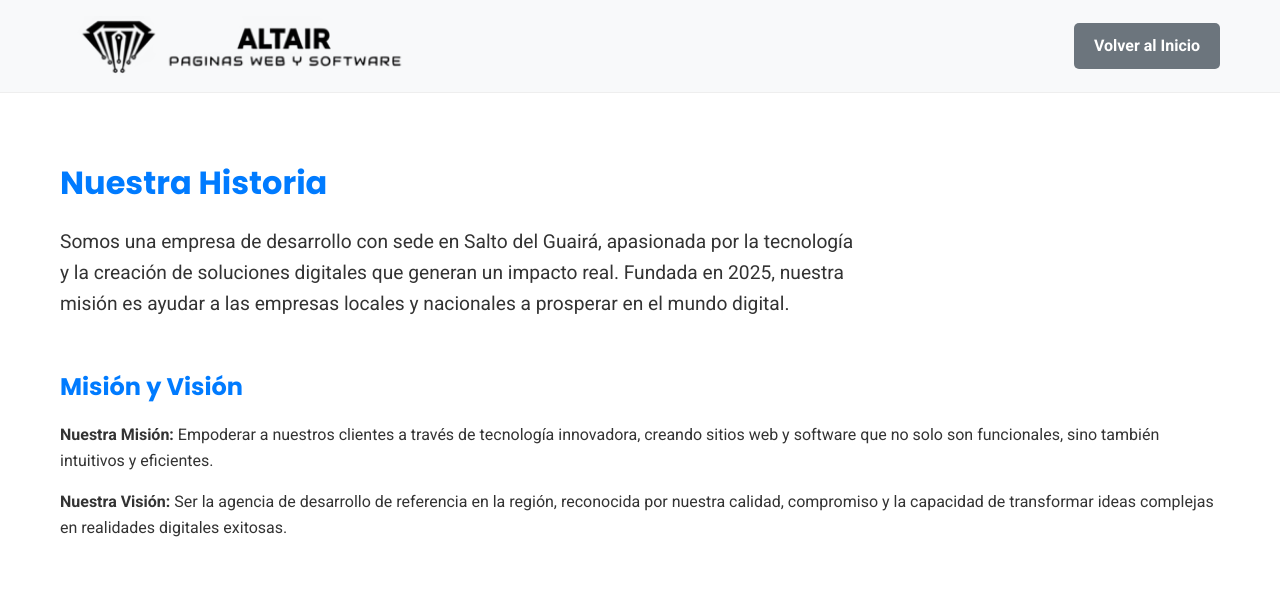
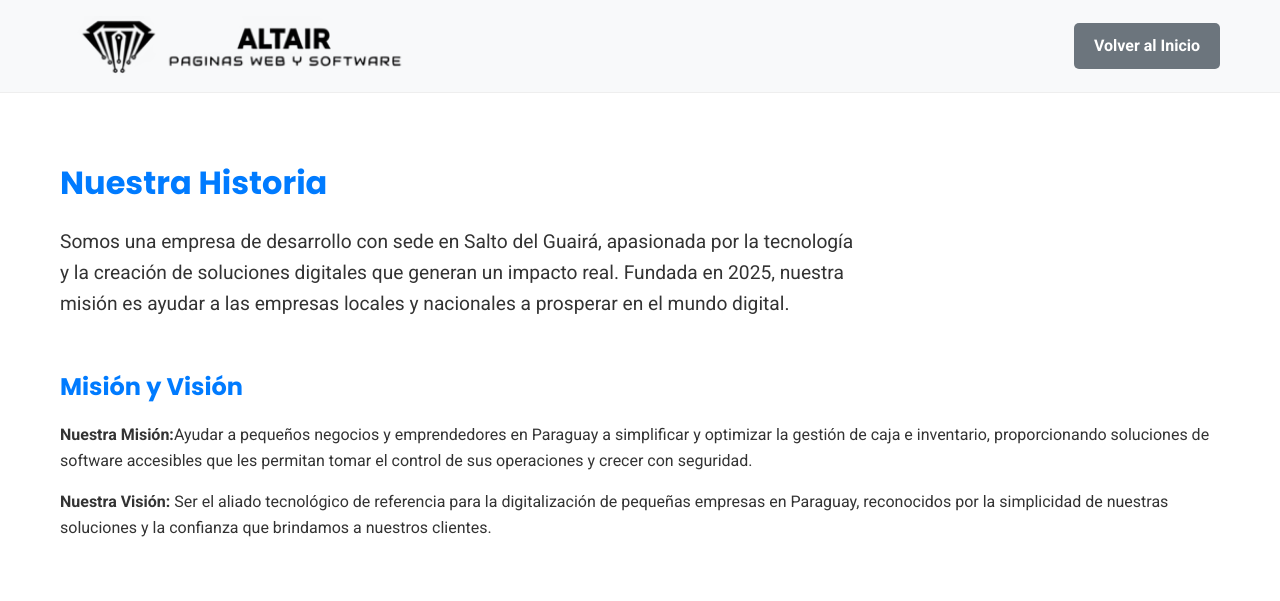
Before and after one commit to D3M0N63/Altair, a plain HTML site: page sobre-nosotros.html in a window 1280 px wide. Shown: the top 601 px of the page. Drawn offline with Linux system fonts and the light colour scheme.

Commit message:
cambios necesaros

```diff
--- a/sobre-nosotros.html
+++ b/sobre-nosotros.html
@@ -29,8 +29,13 @@
                 <div class="about-details">
                     <div class="mission-vision">
                         <h2>Misión y Visión</h2>
-                        <p><strong>Nuestra Misión:</strong> Empoderar a nuestros clientes a través de tecnología innovadora, creando sitios web y software que no solo son funcionales, sino también intuitivos y eficientes.</p>
-                        <p><strong>Nuestra Visión:</strong> Ser la agencia de desarrollo de referencia en la región, reconocida por nuestra calidad, compromiso y la capacidad de transformar ideas complejas en realidades digitales exitosas.</p>
+                        <p><strong>Nuestra Misión:</strong>Ayudar a pequeños negocios y emprendedores en Paraguay a simplificar y optimizar la gestión
+de caja e inventario, proporcionando soluciones de software accesibles que les permitan tomar
+el control de sus operaciones y crecer con seguridad.
+</p>
+                        <p><strong>Nuestra Visión:</strong> Ser el aliado tecnológico de referencia para la digitalización de pequeñas empresas en Paraguay,
+reconocidos por la simplicidad de nuestras soluciones y la confianza que brindamos a nuestros
+clientes.</p>
                     </div>
 
                     <div class="team-section">
```
